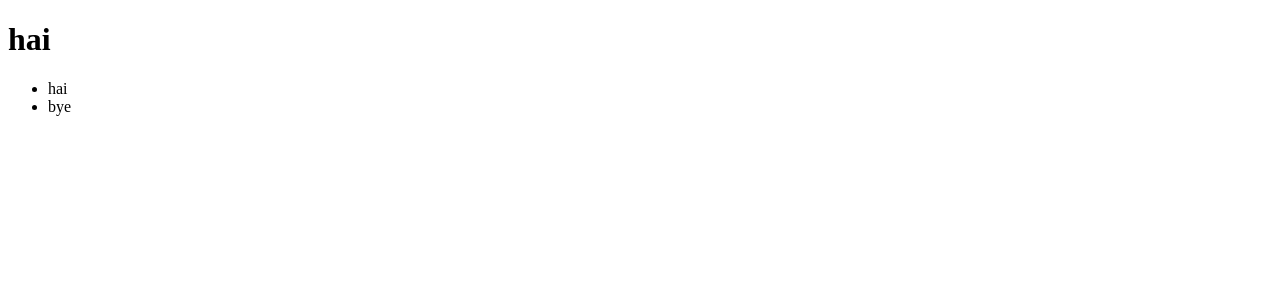
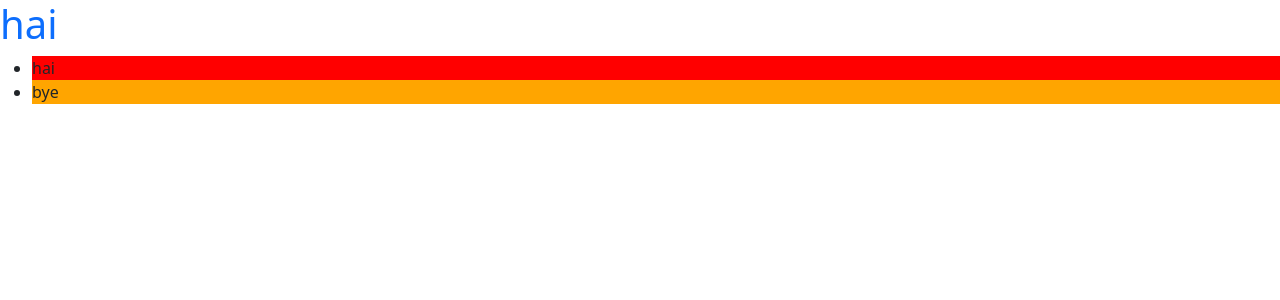
Before and after one commit to Myprojecttestcase/my-app, a React (Create React App) app: page / in a window 1280 px wide. Shown: the top 300 px of the page. Built offline with nearby package versions, Linux system fonts and the light colour scheme.

Commit message:
function

```diff
--- a/package.json
+++ b/package.json
@@ -6,7 +6,10 @@
     "@testing-library/jest-dom": "^5.17.0",
     "@testing-library/react": "^13.4.0",
     "@testing-library/user-event": "^13.5.0",
+    "bootstrap": "^5.3.2",
+    "bootstrap-icons": "^1.11.3",
     "react": "^18.2.0",
+    "react-bootstrap-icons": "^1.10.3",
     "react-dom": "^18.2.0",
     "react-scripts": "5.0.1",
     "web-vitals": "^2.1.4"
--- a/src/App.js
+++ b/src/App.js
@@ -1,3 +1,4 @@
+import React from 'react';
 function App(){
   return(
     <>
@@ -9,13 +10,15 @@ function App(){
   )
 }
 function Dec(){
+  let as={backgroundColor :'orange'}
   return(
     <>
+
     <ul>
-      <li>
+      <li style={{backgroundColor:'red'}}>
         hai
       </li>
-      <li>
+      <li style={as}>
         bye
       </li>
     </ul>
--- a/src/index.js
+++ b/src/index.js
@@ -1,5 +1,7 @@
 import React from 'react';
 import ReactDOM from 'react-dom/client';
+import "bootstrap/dist/css/bootstrap.min.css";
+import "bootstrap-icons/font/bootstrap-icons.css";
 import { App } from './App';
 const root = ReactDOM.createRoot(document.getElementById('root'));
 root.render(
```
Also changed, not shown: 1 other file (tests, documents, lock files or other folders).
